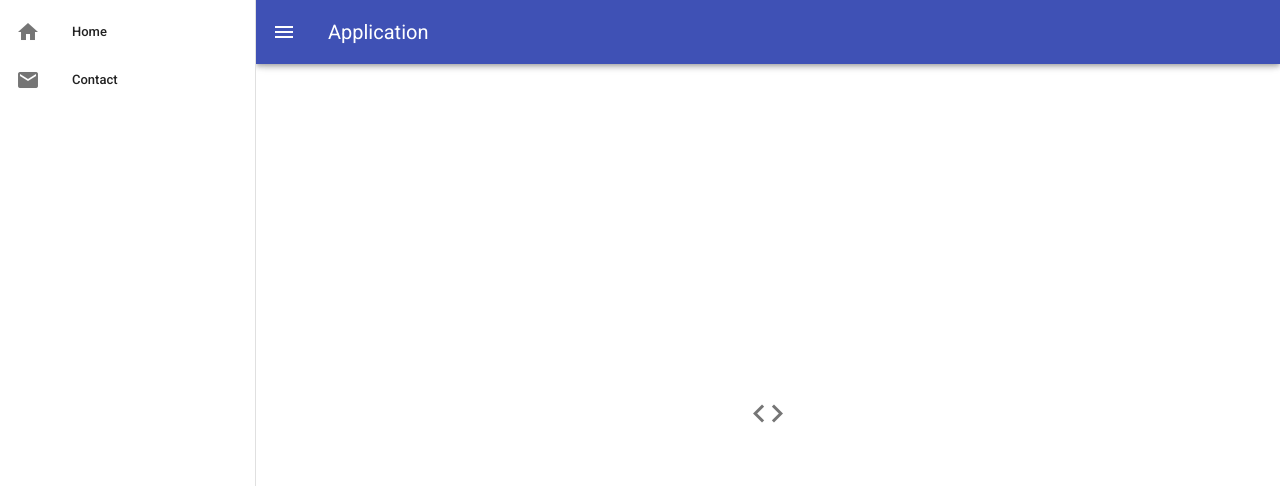
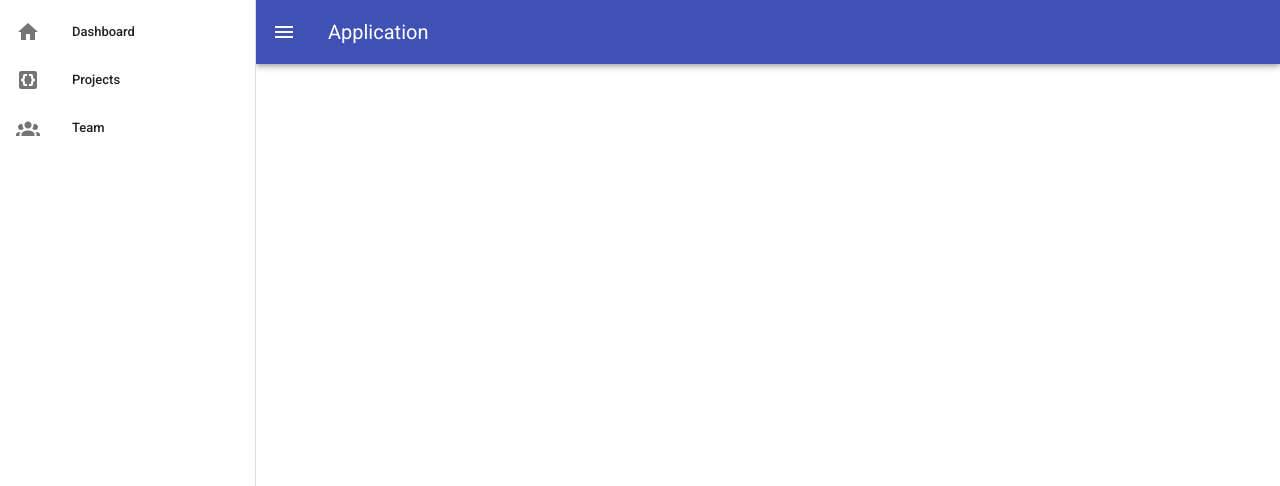
Before and after one commit to stepanozhigov/app.vskidke, a Vue app: page / in a window 1280 px wide. Shown: the top 486 px of the page. Built offline with nearby package versions, Linux system fonts and the light colour scheme.

Commit message:
main view

```diff
--- a/src/views/Home.vue
+++ b/src/views/Home.vue
@@ -2,20 +2,33 @@
 	<v-app id="home">
 		<v-navigation-drawer v-model="drawer" app>
 			<v-list dense>
-				<v-list-item link>
+				<!-- Dashboard link -->
+				<v-list-item link to="dashboard">
 					<v-list-item-action>
 						<v-icon>mdi-home</v-icon>
 					</v-list-item-action>
 					<v-list-item-content>
-						<v-list-item-title>Home</v-list-item-title>
+						<v-list-item-title>Dashboard</v-list-item-title>
 					</v-list-item-content>
 				</v-list-item>
-				<v-list-item link>
+
+				<!-- Projects link -->
+				<v-list-item link to="projects">
 					<v-list-item-action>
-						<v-icon>mdi-email</v-icon>
+						<v-icon>mdi-code-braces-box</v-icon>
 					</v-list-item-action>
 					<v-list-item-content>
-						<v-list-item-title>Contact</v-list-item-title>
+						<v-list-item-title>Projects</v-list-item-title>
+					</v-list-item-content>
+				</v-list-item>
+
+				<!-- Team link -->
+				<v-list-item link to="team">
+					<v-list-item-action>
+						<v-icon>mdi-account-group</v-icon>
+					</v-list-item-action>
+					<v-list-item-content>
+						<v-list-item-title>Team</v-list-item-title>
 					</v-list-item-content>
 				</v-list-item>
 			</v-list>
@@ -30,14 +43,7 @@
 			<v-container class="fill-height" fluid>
 				<v-row align="center" justify="center">
 					<v-col class="text-center">
-						<v-tooltip left>
-							<template v-slot:activator="{ on }">
-								<v-btn :href="source" icon large target="_blank" v-on="on">
-									<v-icon large>mdi-code-tags</v-icon>
-								</v-btn>
-							</template>
-							<span>Source</span>
-						</v-tooltip>
+						<router-view class="main-view"></router-view>
 					</v-col>
 				</v-row>
 			</v-container>
```
